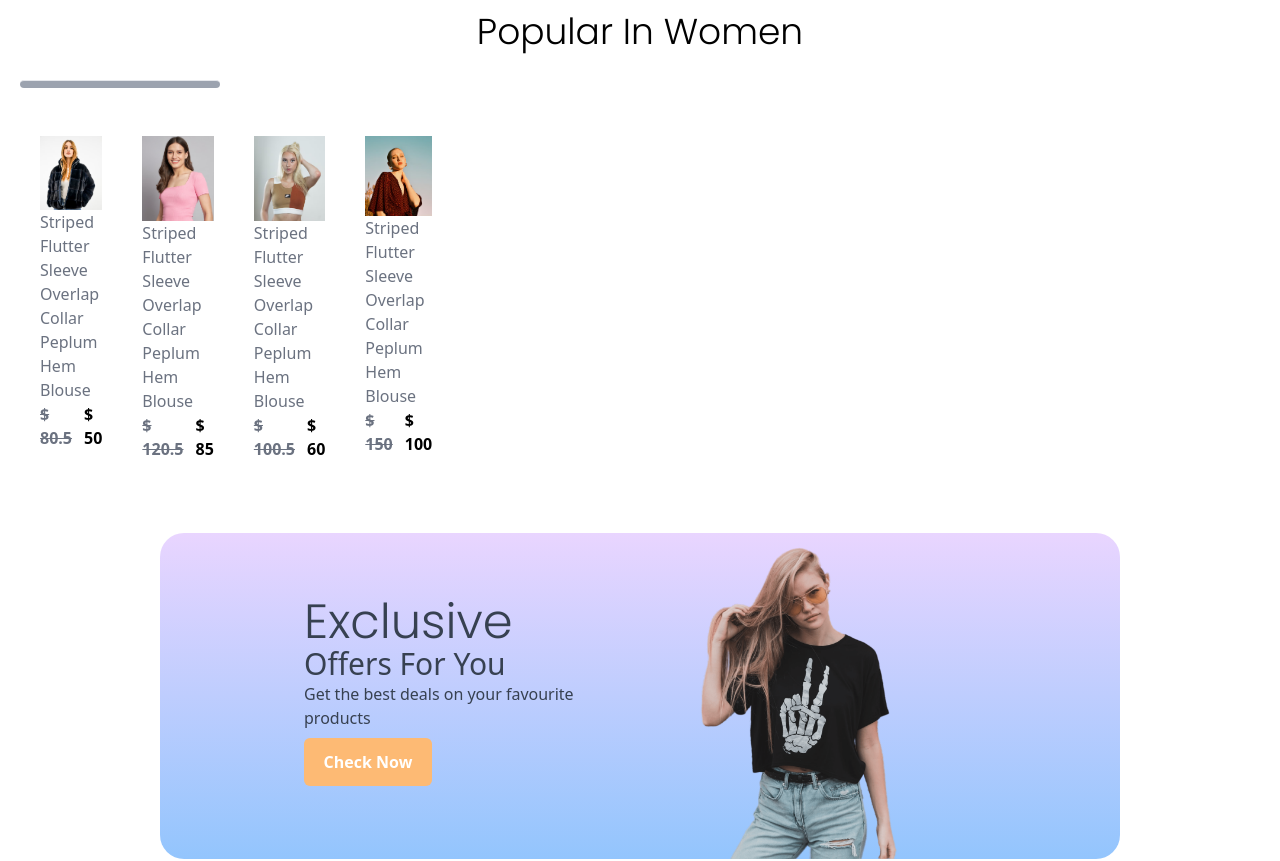
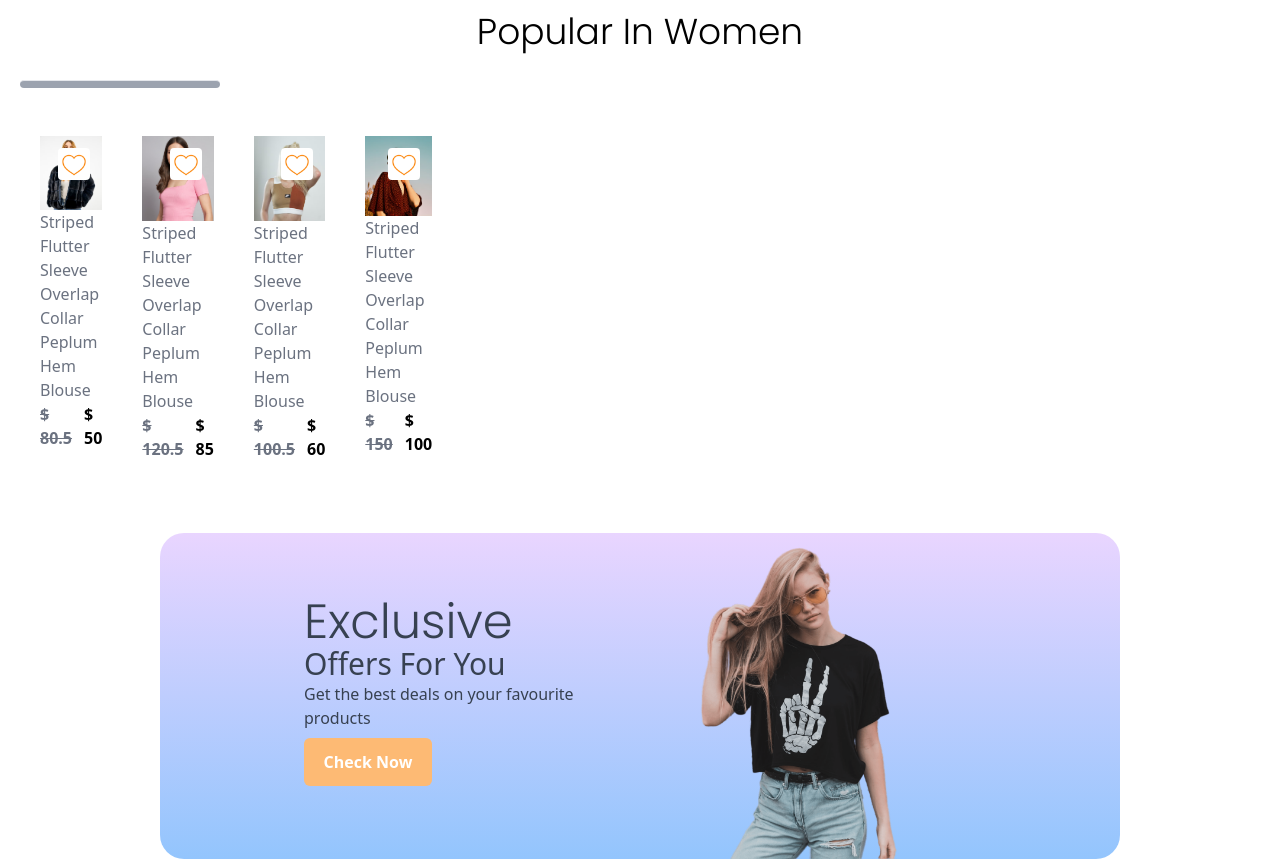
Before and after one commit to mohitparmar1/Shopy, a React (Vite) app: page / in a window 1280 px wide. Shown: the part 700-1561 px from the top of the page. Built offline with nearby package versions, Linux system fonts and the light colour scheme.

Commit message:
add wishlist button in the item card

```diff
--- a/src/Components/Item.jsx
+++ b/src/Components/Item.jsx
@@ -1,13 +1,17 @@
-import React from "react";
+import React, { useContext } from "react";
 import { Link } from "react-router-dom";
+import { SavedContext } from "../Context/SavedContext"
+import filled_Wishlist from '../assets/filled_wishlist.png'
+import outlined_Wishlist from '../assets/outlined_wishlist.png'
 
 const Item = (props) => {
   const { image, name, new_price, old_price, id } = props.data;
+  const { AddToList, listItem } = useContext(SavedContext);
 
   return (
-    <div className="m-5 cursor-pointer">
+    <div className="m-5 cursor-pointer transition delay-300 scale-100 hover:scale-95 relative">
       <Link to={`/product/${id}`}>
-        <div className="transition delay-300 scale-100 hover:scale-95">
+        <div>
           <img
             onClick={window.scrollTo(0, 0)}
             src={image}
@@ -23,6 +27,17 @@ const Item = (props) => {
           </div>
         </div>
       </Link>
+      <button
+            onClick={() => {
+              AddToList(id);
+            }}
+            className="absolute top-0 right-0 mt-3 mr-3 bg-transparent border-none rounded"
+          >
+            {
+              listItem[id] ? <img src={filled_Wishlist} alt="wishlist" className="h-8 w-8 scale-100 hover:scale-95 rounded" /> :
+              <img src={outlined_Wishlist} alt="wishlist" className="h-8 w-8 scale-100 hover:scale-95 rounded" />
+            }
+          </button>
     </div>
   );
 };
```
